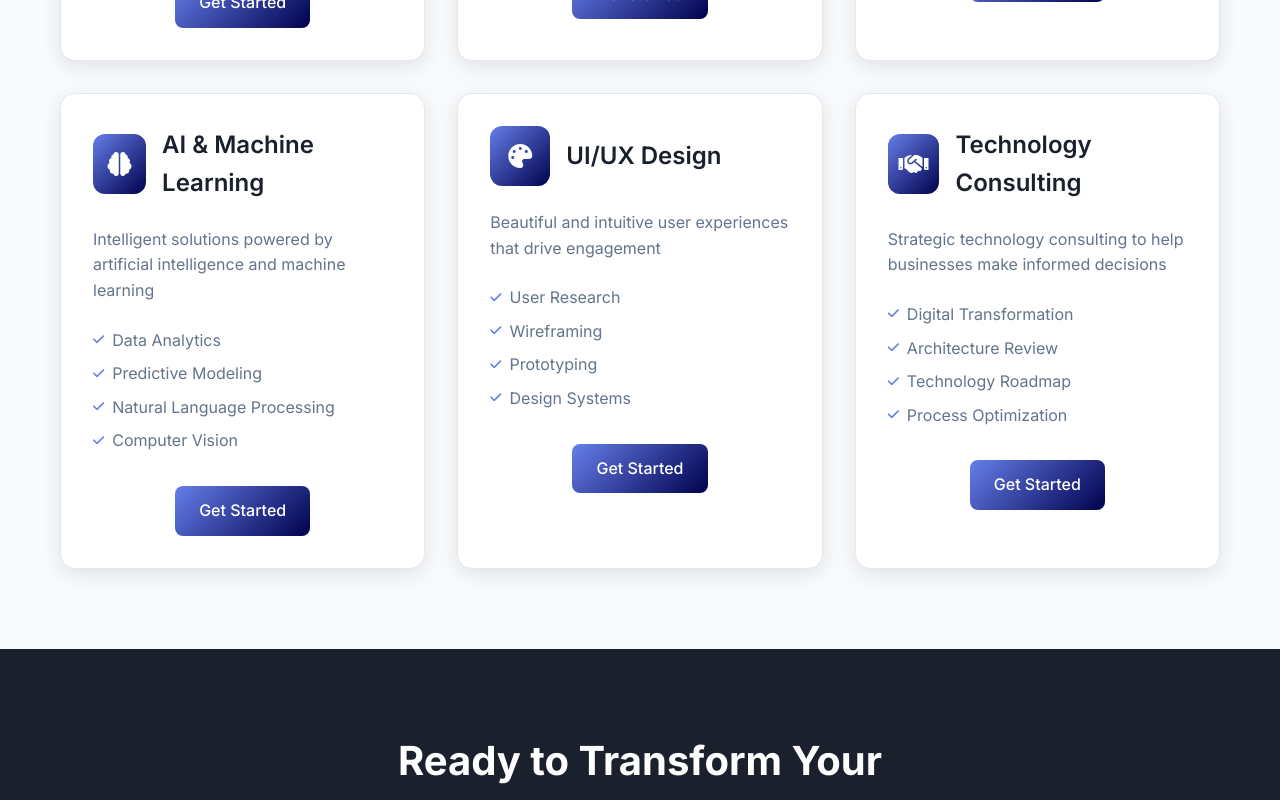
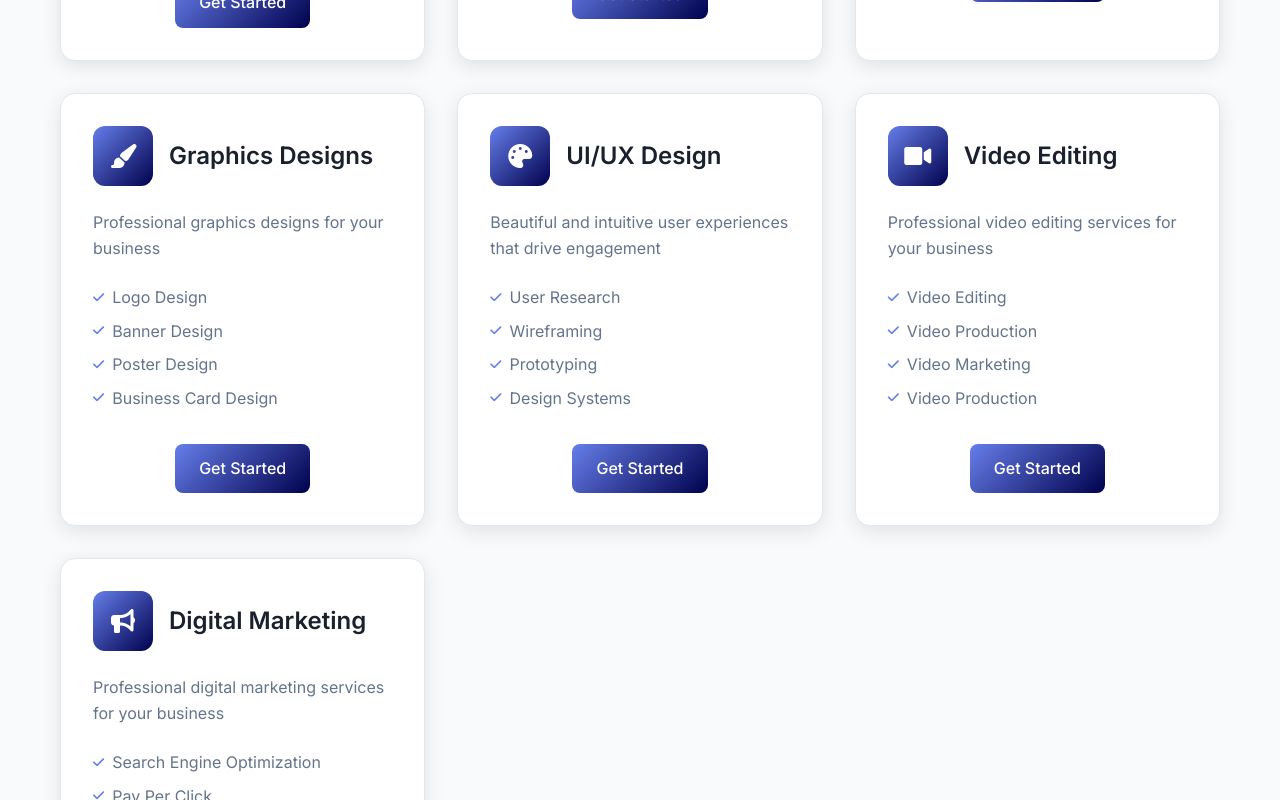
Before and after one commit to Finspire-Software-Solutions/finspire-portfolio-frontend, an Angular app: page /services in a window 1280 px wide. Shown: the part 840-1640 px from the top of the page. Built offline with nearby package versions, Linux system fonts and the light colour scheme.

Commit message:
correct contact response

```diff
--- a/src/app/auth/auth.service.ts
+++ b/src/app/auth/auth.service.ts
@@ -11,7 +11,8 @@ export interface AuthResponse {
 export class AuthService {
   private readonly ACCESS_TOKEN_KEY = 'access_token';
   private readonly REFRESH_TOKEN_KEY = 'refresh_token';
-  private readonly API_BASE = 'https://api.finspire.lk/api/v1/auth';
+  // private readonly API_BASE = 'https://api.finspire.lk/api/v1/auth';
+  private readonly API_BASE = 'http://localhost:8081/api/v1/auth';
 
   // Expose auth state so components/guards can react
   private isAuthenticatedSubject = new BehaviorSubject<boolean>(this.hasValidAccessToken());
--- /dev/null
+++ b/src/app/model/ClientRequestDto.ts
@@ -0,0 +1,5 @@
+export interface ClientRequestDto {
+    name: string;
+    description: string;
+    image: string;
+}
--- a/src/app/pages/about-us/about-us.component.ts
+++ b/src/app/pages/about-us/about-us.component.ts
@@ -22,7 +22,7 @@ export class AboutUsComponent implements OnInit {
     },
     {
       name: 'M.AJEETHKUMAR',
-      position: 'Media Lead, Graphic Designer, Video Editor',
+      position: 'Social Media Lead, Graphic Designer, Video Editor',
       description: 'Driving creative content and brand growth.',
       image: 'assets/ajewethkumar.png'
     },
--- a/src/app/pages/blog/blog.component.scss
+++ b/src/app/pages/blog/blog.component.scss
@@ -136,8 +136,23 @@
 
   .modal-social {
     display: flex;
-    gap: 12px;
+    gap: 20px;
     margin-top: 24px;
+    justify-content: flex-end;
+    a{
+        color: #000292;
+        border: 1px solid #000292;
+        padding: 3px 5px;
+        border-radius: 25%;
+        transition: all 0.3s ease;
+        &:hover {
+          color: #667eea;
+          transform: scale(1.1);
+          transition: all 0.3s ease;
+          cursor: pointer;
+          border: 1px solid #667eea;
+        }
+    }
   }
   @media (max-width: 768px) {
     padding-top: 70px;
--- a/src/app/pages/contact-us/contact-us.component.ts
+++ b/src/app/pages/contact-us/contact-us.component.ts
@@ -59,10 +59,12 @@ export class ContactUsComponent implements OnInit {
       if (form.valid) {
         this.__contact.addContact(form.value).subscribe({
           next: (res) => {
+            console.log("Contact added successfully",res);
             this.toast.success(res);
             form.reset();
           },
           error: (err) => {
+            console.log("Contact added failed",err);
             this.toast.error(err.error);
           }
         })
--- a/src/app/pages/home/home.component.scss
+++ b/src/app/pages/home/home.component.scss
@@ -227,7 +227,7 @@
       }
 
       .work-image {
-        height: 200px;
+        height: auto;
         background: rgba(255, 255, 255, 0.1);
         display: flex;
         align-items: center;
@@ -344,6 +344,7 @@
       gap: 2rem;
       margin: 2rem 0;
       flex-wrap: wrap;
+      align-items: center;
 
       .contact-item {
         display: flex;
--- a/src/app/pages/home/home.component.ts
+++ b/src/app/pages/home/home.component.ts
@@ -1,5 +1,6 @@
 import { Component, OnInit, AfterViewInit, ViewChild, ElementRef } from '@angular/core';
 import { Router } from '@angular/router';
+import { ClientRequestDto } from 'src/app/model/ClientRequestDto';
 
 @Component({
   selector: 'app-home',
@@ -28,10 +29,16 @@ export class HomeComponent implements OnInit, AfterViewInit {
   private rotationDegree = 0;
   private radius = 200;
   hoveredService: any = null;
+  clients:ClientRequestDto[] = [];
 
   constructor(private router: Router) { }
 
   ngOnInit(): void {
+    this.clients = [
+      { name: 'Grand Pittu', description: 'Web Development', image: 'assets/grandpittu.png' },
+      { name: 'Finspire Portfolio', description: 'Web Development', image: 'assets/finspire-portfolio.png' },
+      { name: 'Kalaisankara Matrimony', description: 'Web Development', image: 'assets/kalaisankara.png' }
+    ];
   }
 
   ngAfterViewInit() {
@@ -99,4 +106,6 @@ export class HomeComponent implements OnInit, AfterViewInit {
     this.router.navigate([link]);
   }
 
+
+
 }
--- a/src/app/pages/services/services.component.ts
+++ b/src/app/pages/services/services.component.ts
@@ -27,10 +27,10 @@ export class ServicesComponent implements OnInit {
       features: ['AWS/Azure/GCP', 'DevOps & CI/CD', 'Microservices', 'Container Orchestration']
     },
     {
-      name: 'AI & Machine Learning',
-      icon: 'fas fa-brain',
-      description: 'Intelligent solutions powered by artificial intelligence and machine learning',
-      features: ['Data Analytics', 'Predictive Modeling', 'Natural Language Processing', 'Computer Vision']
+      name: 'Graphics Designs',
+      icon: 'fas fa-paint-brush',
+      description: 'Professional graphics designs for your business',
+      features: ['Logo Design', 'Banner Design', 'Poster Design', 'Business Card Design']
     },
     {
       name: 'UI/UX Design',
@@ -39,10 +39,16 @@ export class ServicesComponent implements OnInit {
       features: ['User Research', 'Wireframing', 'Prototyping', 'Design Systems']
     },
     {
-      name: 'Technology Consulting',
-      icon: 'fas fa-handshake',
-      description: 'Strategic technology consulting to help businesses make informed decisions',
-      features: ['Digital Transformation', 'Architecture Review', 'Technology Roadmap', 'Process Optimization']
+      name: 'Video Editing',
+      icon: 'fas fa-video',
+      description: 'Professional video editing services for your business',
+      features: ['Video Editing', 'Video Production', 'Video Marketing', 'Video Production']
+    },
+    {
+      name: 'Digital Marketing',
+      icon: 'fas fa-bullhorn',
+      description: 'Professional digital marketing services for your business',
+      features: ['Search Engine Optimization', 'Pay Per Click', 'Social Media Marketing', 'Email Marketing']
     }
   ];
 
--- a/src/app/services/blog.service.ts
+++ b/src/app/services/blog.service.ts
@@ -49,7 +49,8 @@ export interface Page<T> {
 
 @Injectable({ providedIn: 'root' })
 export class BlogService {
-  private apiUrl = 'https://api.finspire.lk/api/v1/blogs';
+  // private apiUrl = 'https://api.finspire.lk/api/v1/blogs';
+  private apiUrl = 'http://localhost:8080/api/v1/blogs';
 
   constructor(private http: HttpClient) {}
 
--- a/src/app/services/contact.service.ts
+++ b/src/app/services/contact.service.ts
@@ -8,12 +8,13 @@ import { Observable } from 'rxjs';
 })
 export class ContactService {
 
-    private apiUrl = 'https://api.finspire.lk/api/v1/contact';
+    // private apiUrl = 'https://api.finspire.lk/api/v1/contact';
+    private apiUrl = 'http://localhost:8080/api/v1/contact';
 
     constructor(private http: HttpClient) {}
 
   addContact(contact: ContactRequestDto): Observable<string> {
-      return this.http.post<string>(this.apiUrl, contact);
+      return this.http.post<string>(this.apiUrl, contact,{ responseType: 'text' as 'json' });
   }
 
 }
--- a/src/app/services/project.service.ts
+++ b/src/app/services/project.service.ts
@@ -47,7 +47,8 @@ interface ProjectApi {
 @Injectable({ providedIn: 'root' })
 export class ProjectService {
   // Choose the path matching your controller mapping
-  private apiUrl = 'https://api.finspire.lk/api/v1/projects';
+  // private apiUrl = 'https://api.finspire.lk/api/v1/projects';
+  private apiUrl = 'http://localhost:8080/api/v1/projects';
   constructor(private http: HttpClient) {}
 
   getProjects(page = 0, size = 10): Observable<Page<Project>> {
```
Also changed, not shown: src/app/pages/home/home.component.html (+24 -0 lines).
